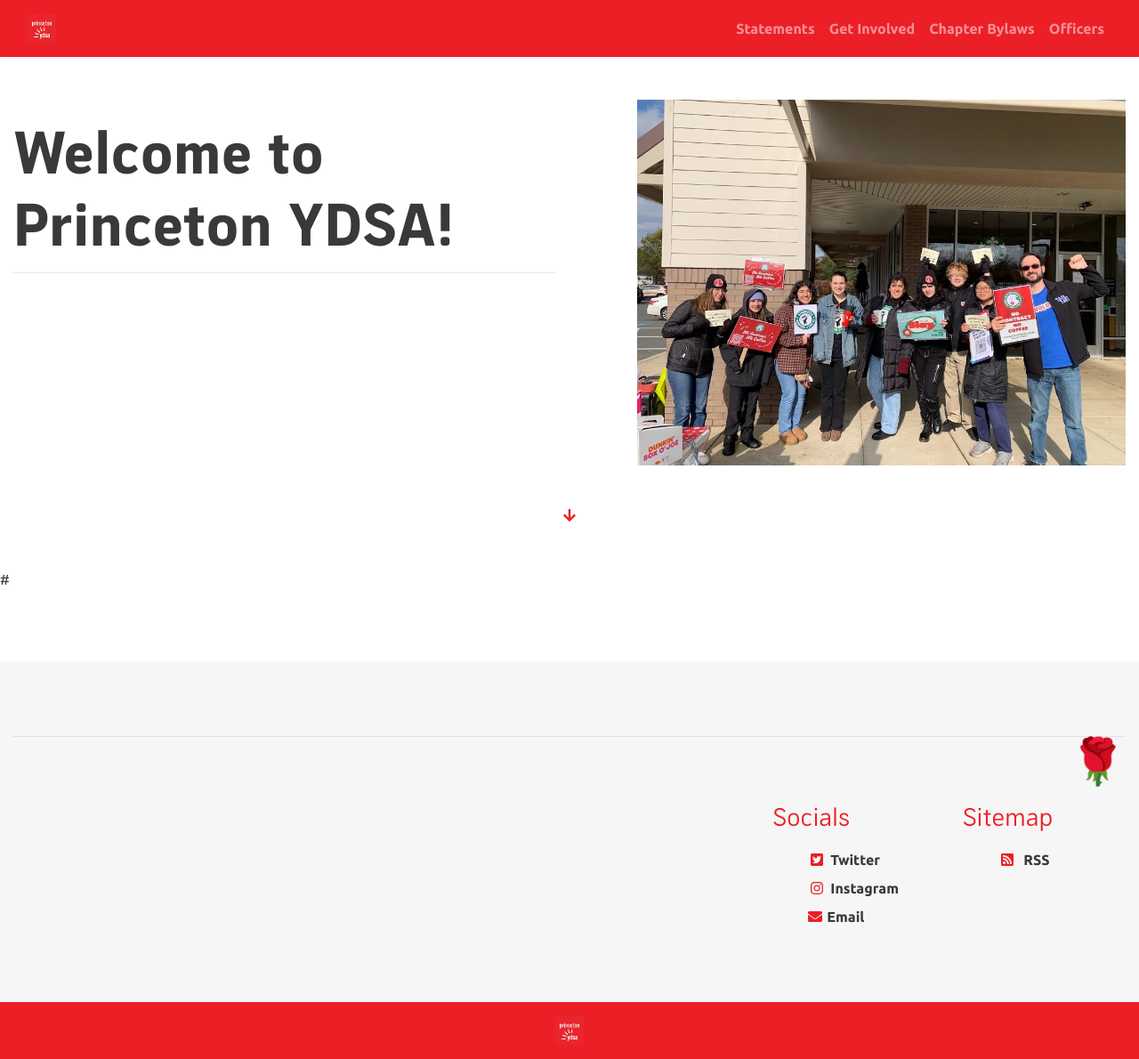
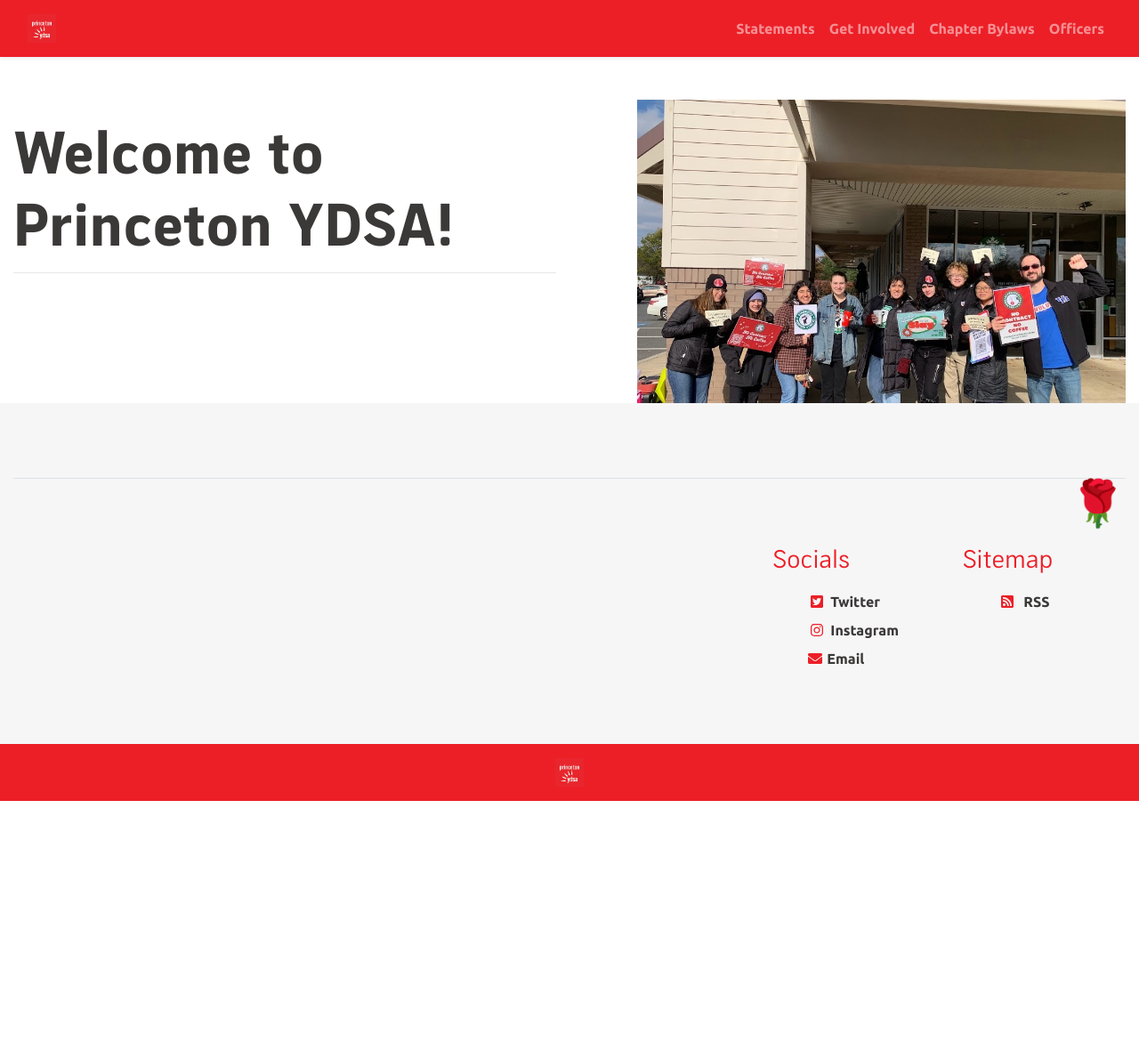
Before and after one commit to centralnjdsa-ntc/princetonydsa.github.io, a Jekyll site: the page built from index.html, in a window 1280 px wide. Shown: the whole page at 89% size. Built offline with Jekyll 4.4.1, drawn with Linux system fonts in a browser that asks for light colours; the list of posts is cut into pages by our own code; after the commit the page ends 1166 px from its top, so only the background shows below that.

Commit message:
Update index.html

```diff
--- a/index.html
+++ b/index.html
@@ -25,7 +25,7 @@
     </div>
   </div>
   <div class="row">
-    # <div class="col-12">
+    <!--<div class="col-12">-->
       <!--<h3 class="my-5">Recent Statements</h2>-->
     </div>
     {% for post in site.posts limit:3 %}
```
